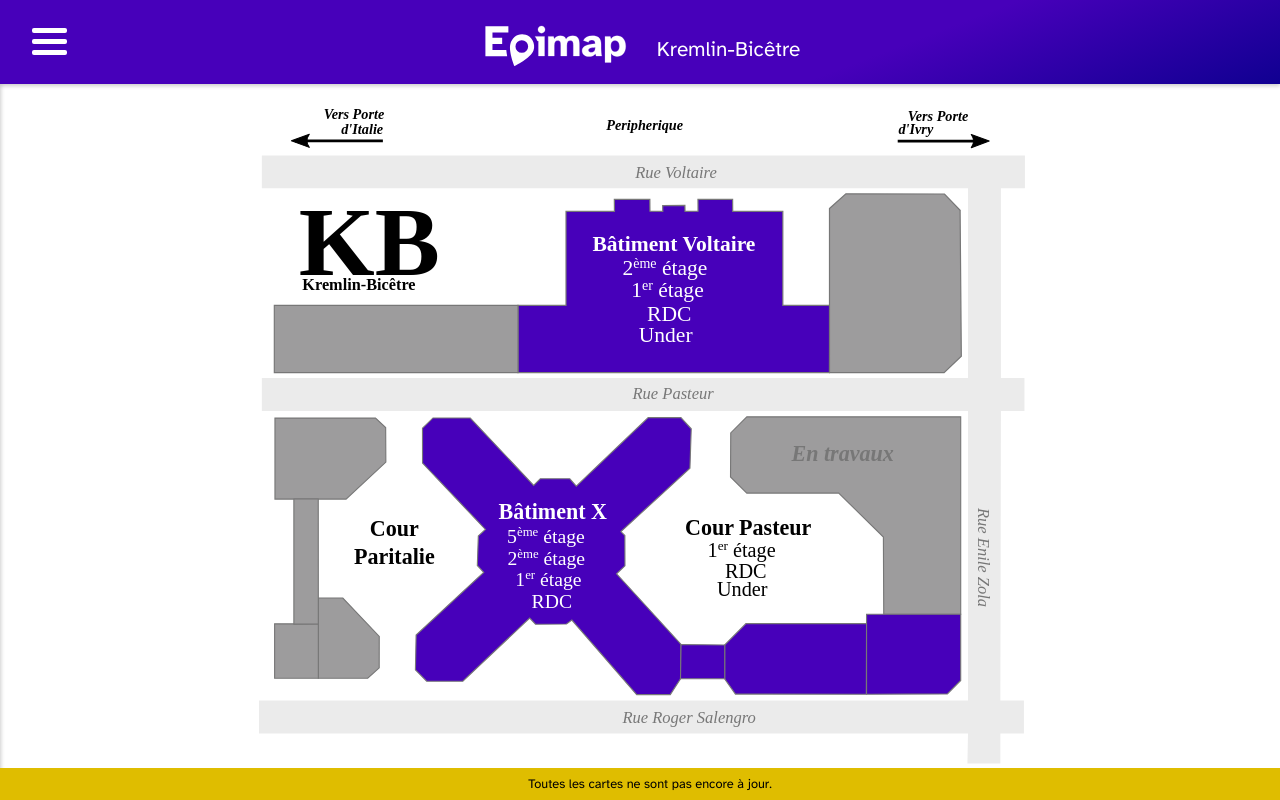
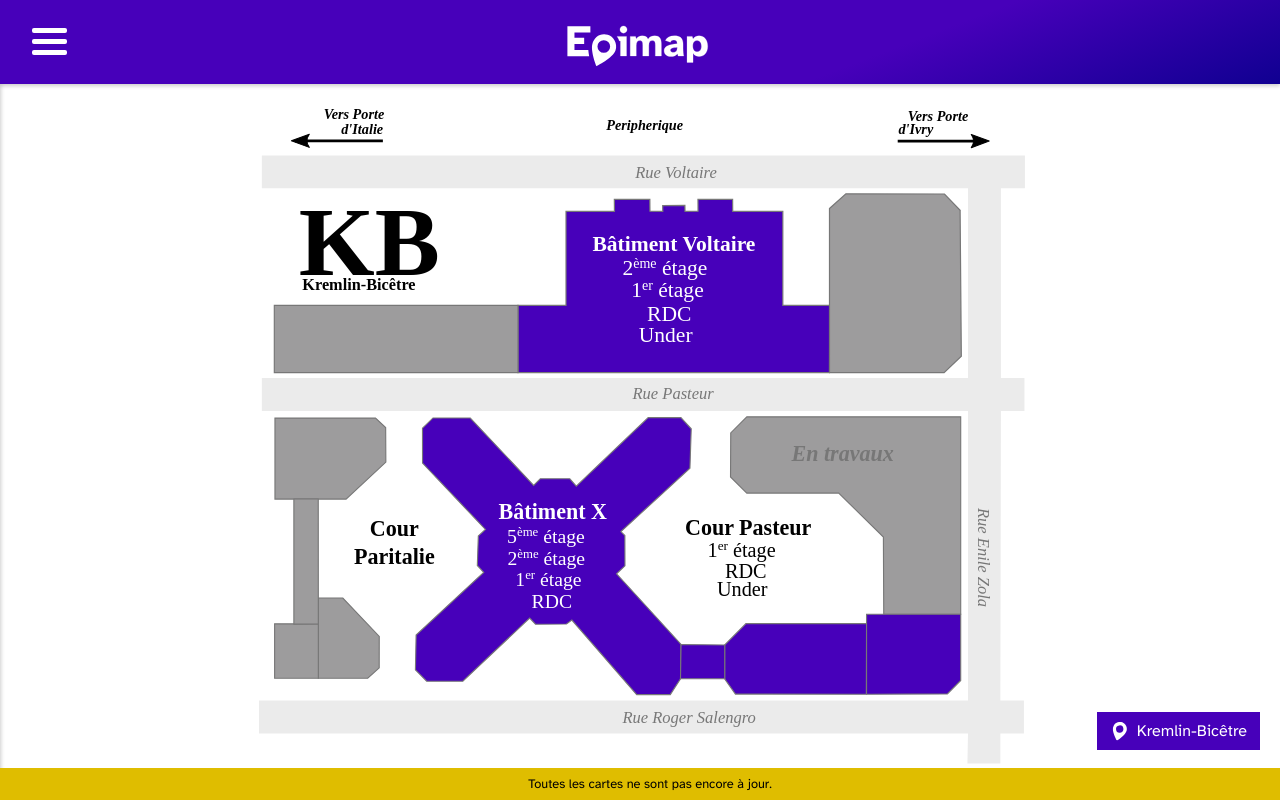
Before and after one commit to NathanCHEVALIER/epimap, a plain HTML site: page index.html in a window 1280 px wide. Drawn offline with Linux system fonts and the light colour scheme.

Commit message:
UI modified: map name label in bottom right

```diff
--- a/css/style.css
+++ b/css/style.css
@@ -1,5 +1,5 @@
 /***
-*
+*   General
 ***/
 
 *{
@@ -12,24 +12,6 @@ body{
     overflow-x: hidden;
     overflow-y: hidden;
 }
-/*
-@font-face {
-    font-family: Atkinson;
-    src: url("/img/fonts/Atkinson-Hyperlegible-Regular-102.otf") format("opentype");
-}
-
-@font-face {
-    font-family: Atkinson;
-    font-weight: bold;
-    src: url("/img/fonts/Atkinson-Hyperlegible-Bold-102.otf") format("opentype");
-}
-@font-face {
-    font-family: Atkinson;
-    font-weight: bold;
-    font-style: italic;
-    src: url("/img/fonts/Atkinson-Hyperlegible-BoldItalic-102.otf") format("opentype");
-}*/
-
 #main-header {
     position: fixed;
     top: 0px;
@@ -40,7 +22,7 @@ body{
     height: 84px;
     width: 100vw;
     padding: 0px;
-    background: rgb(71,0,186);
+    background: rgb(71,0,186);/* #4700ba */
     background: linear-gradient(159deg, rgba(71,0,186,1) 68%, rgba(16,0,145,1) 100%);
     box-shadow: 0 2px 4px rgba(0,0,0,.2);
     z-index: 1002;
@@ -70,12 +52,6 @@ body{
 }
 #main-header > a:nth-of-type(2){
     justify-content: flex-end;
-}
-#main-header #filename {
-    margin-top: .7em;
-    margin-left: 20px;
-    color: #fff;
-    font-size: 1.3em;
 }
 #main-header > #search{
     width: 60px;
@@ -233,6 +209,48 @@ body{
 }
 
 /***
+* Map name nav (bottom right)
+***/
+
+#map-nav {
+    position: fixed;
+    right: 20px;
+    bottom: 50px;
+    display: flex;
+    background-color: #4700ba;
+    padding: 9px 13px;
+    font-family: 'Atkinson', sans-serif;
+    color: #fff;
+    transition: 0.1s all ease-in-out;
+}
+#map-nav > .map-icon {
+    background-image: url('../img/icon-mappoint.svg');
+    background-size: contain;
+    background-repeat: no-repeat;
+    background-position: center center;
+    width: 20px;
+    height: 20px;
+    border-radius: 20px;
+    margin-right: 7px;
+}
+#map-nav a {
+    color: #ffffff;
+    font-weight: 500;
+    text-decoration: none;
+    cursor: pointer;
+}
+#map-nav span {
+    color: #ffffff;
+    font-weight: 700;
+    position: relative;
+    top: -1px;
+}
+/*
+#map-nav a:hover {
+    color: tomato;
+}*/
+
+/***
 * Footer
 ***/
 
--- a/index.html
+++ b/index.html
@@ -13,7 +13,7 @@
     <link href="https://fonts.googleapis.com/css2?family=Abel&display=swap" rel="stylesheet" />
     <link href="https://fonts.googleapis.com/css2?family=Atkinson+Hyperlegible:ital,wght@0,400;0,700;1,400;1,700&display=swap" rel="stylesheet" />
     <link rel="icon" type="/image/png" href="/img/icons/icon.png" />
-    <link rel="stylesheet" href="/css/style.css" />
+    <link rel="stylesheet" href="./css/style.css" />
 
 </head>
 <body>
@@ -30,9 +30,6 @@
             <a href="/" id="logo">
                 <img src="img/logo-epimap.svg" alt="Epimap" />
             </a>
-
-            <div id="filename">
-            </div>
         </div>
 
         <div id="search">
@@ -113,6 +110,16 @@
         <iframe id="map-ifr" src="./maps/map-kb-overview.svg"></iframe>
     </section>
 
+    <div id="map-nav" >
+        <div class="map-icon"></div>
+        <div class="map-name">
+            <!--
+            <a href="" >KB</a>
+            <span>></span>-->
+            <a href="" ></a>
+        </div>
+    </div>
+
     <footer>
         Toutes les cartes ne sont pas encore à jour.
     </footer>
--- a/js/script.js
+++ b/js/script.js
@@ -1,6 +1,6 @@
 /*** Document infos */
 const documentTitle = document.title;
-const filename = document.getElementById("filename");
+const mapnavname = document.querySelector("#map-nav > .map-name");
 //const foldmode = "devtest/";
 
 /*** DOM elements */
@@ -51,14 +51,15 @@ const getIframeDocument = function(ifr) {
 
 const mapIframeLoaded = function() {
     const map_ifr_document = getIframeDocument(map_ifr);
-    const map_name = map_ifr_document.querySelector('svg').getAttribute('sodipodi:docname').replace(/\.[^.]*$/, '');
-    map_dname = maps[map_name]['d_name'];
-    filename.innerHTML = map_dname;
+    const map_id = map_ifr_document.querySelector('svg').getAttribute('sodipodi:docname').replace(/\.[^.]*$/, '');
+    map_dname = maps[map_id]['d_name'];
+    mapnavname.querySelector("a:nth-of-type(1)").setAttribute("href", "./maps/" + map_id + ".svg");
+    mapnavname.querySelector("a:nth-of-type(1)").innerHTML = map_dname;
     document.title = `${documentTitle} – ${map_dname}`;
     window.history.pushState({
         additionalInformation: map_dname},
         document.title,
-        'https://epimap.fr/devtest/' + map_name);
+        'https://epimap.fr/devtest/' + map_id);
 };
 
 /*** Menu actions and transition */
@@ -105,6 +106,19 @@ for (let i = 0; i < len; ++i) {
         return false;
     });
 }
+
+mapnavname.querySelector("a:nth-of-type(1)").addEventListener('click', function(e) {
+    e.preventDefault();
+
+    var link = e.target.getAttribute("href");
+    if (link === "null" || link === "")
+        return false;
+    else {
+        map_ifr.setAttribute("src", link);
+    }
+
+    return false;
+});
 
 /*** Dev in progress */
 
```
Also changed, not shown: img/icon-mappoint.svg (added), 1 other file.
